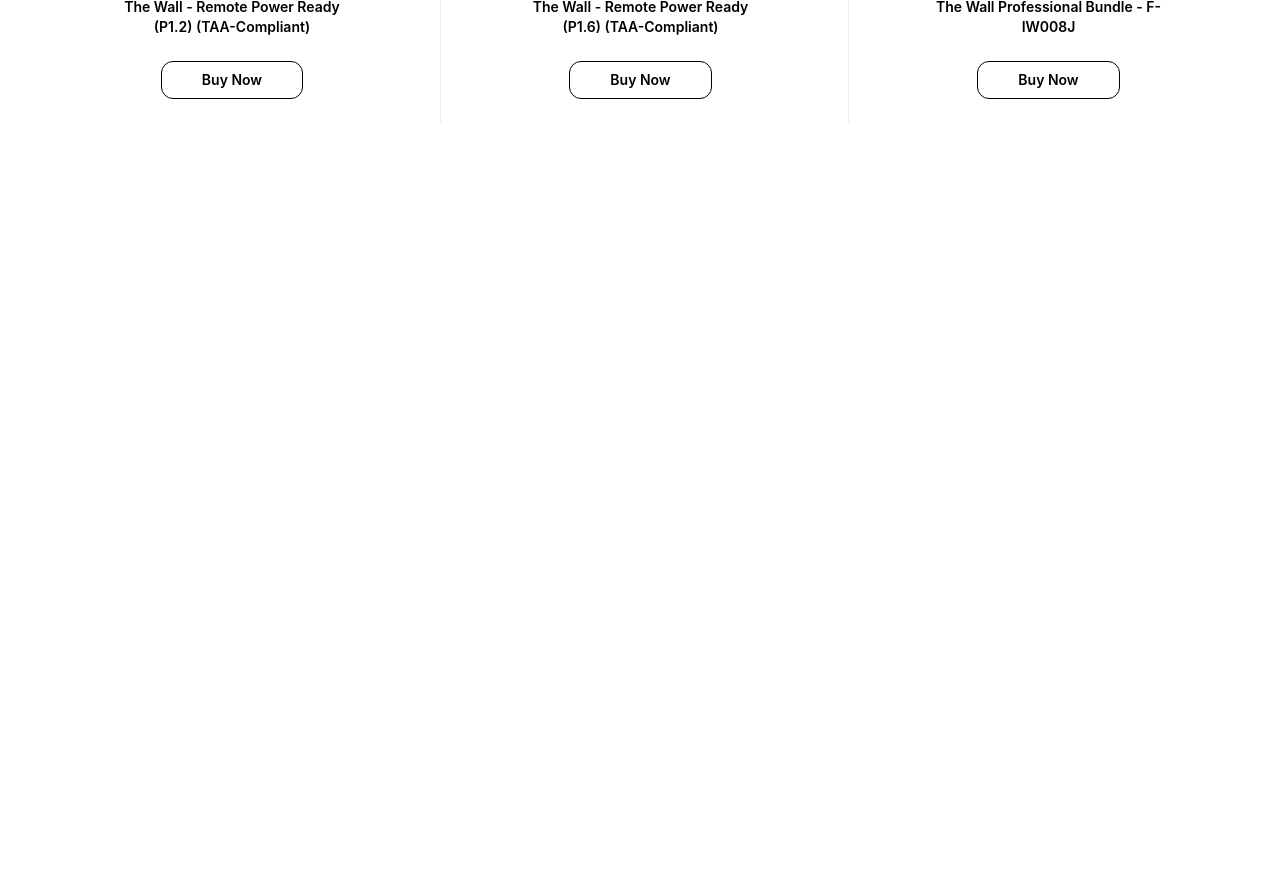
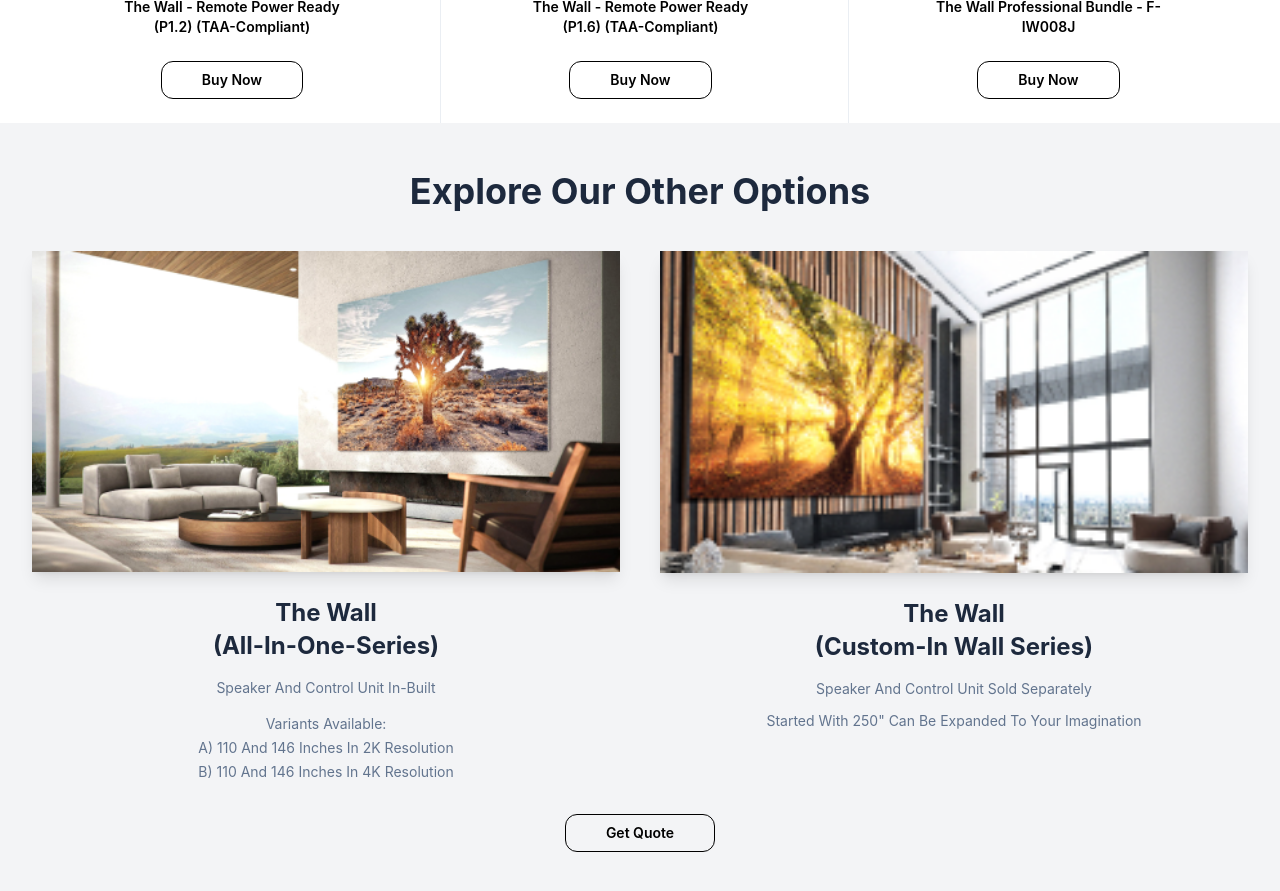
Before and after one commit to abhijithpr08/The_wall, a React (Vite) app: page / in a window 1280 px wide. Shown: the part 9600-10491 px from the top of the page. Before the commit the page ends 9723 px from the top, so only its background shows below. Built offline with nearby package versions, Linux system fonts and the light colour scheme.

Commit message:
complete other options section

```diff
--- a/src/App.jsx
+++ b/src/App.jsx
@@ -9,6 +9,7 @@
 import Download from './components/ui/Download'
 import ShopTheWallProducts from './components/ShopTheWallProducts'
 import { shopProducts } from './data/shopProducts'
+import ExploreStatic from './components/ExploreStatic'
 import FeaturedContent from './components/FeaturedContent'
 import { featuredContentData } from './data/contentData'
 
@@ -56,6 +57,7 @@
       <QuantumHdr/>
       <FeaturedContent items={featuredContentData} />
       <ShopTheWallProducts products={shopProducts} />
+      <ExploreStatic />
 
       {/* <div className="flex justify-center py-8">
         <Download color="white" variant="outline" />
--- /dev/null
+++ b/src/components/ExploreStatic.jsx
@@ -0,0 +1,57 @@
+import React from 'react'
+import Button from './ui/Button'
+import imgLeft from '../assets/270_frame_45.png'
+import imgRight from '../assets/272_frame_46.png'
+
+const ExploreStatic = () => {
+  return (
+    <section className="bg-gray-100 py-12">
+      <div className="mx-auto max-w-7xl px-4 sm:px-6 lg:px-8">
+        <h2 className="text-center text-3xl md:text-4xl font-bold text-slate-800 mb-10">Explore Our Other Options</h2>
+
+        <div className="grid gap-10 lg:grid-cols-2 items-start">
+          <div className="flex flex-col items-center">
+            <div className="explore-image-wrapper hover:scale-110 w-full max-w-3xl overflow-hidden shadow-lg">
+              <img src={imgLeft} alt="The Wall (All-In-One-Series)" className="explore-image w-full object-cover" />
+            </div>
+
+            <div className="mt-6 text-center max-w-3xl">
+              <h3 className="text-2xl font-bold text-slate-800 leading-snug">
+                The Wall
+                <span className="block">(All-In-One-Series)</span>
+              </h3>
+              <p className="mt-4 text-sm text-slate-500">Speaker And Control Unit In-Built</p>
+
+              <ul className="mt-4 text-sm text-slate-500 space-y-1">
+                <li>Variants Available:</li>
+                <li>A) 110 And 146 Inches In 2K Resolution</li>
+                <li>B) 110 And 146 Inches In 4K Resolution</li>
+              </ul>
+            </div>
+          </div>
+
+          <div className="flex flex-col items-center">
+            <div className="explore-image-wrapper hover:scale-110 w-full max-w-3xl overflow-hidden shadow-lg">
+              <img src={imgRight} alt="The Wall (Custom-In Wall Series)" className="explore-image w-full object-cover" />
+            </div>
+
+            <div className="mt-6 text-center max-w-3xl">
+              <h3 className="text-2xl font-bold text-slate-800 leading-snug">
+                The Wall
+                <span className="block">(Custom-In Wall Series)</span>
+              </h3>
+              <p className="mt-4 text-sm text-slate-500">Speaker And Control Unit Sold Separately</p>
+              <p className="mt-3 text-sm text-slate-500">Started With 250" Can Be Expanded To Your Imagination</p>
+            </div>
+          </div>
+        </div>
+
+        <div className="mt-8 flex justify-center">
+          <Button text="Get Quote" color="black" variant="outline" />
+        </div>
+      </div>
+    </section>
+  )
+}
+
+export default ExploreStatic
```
